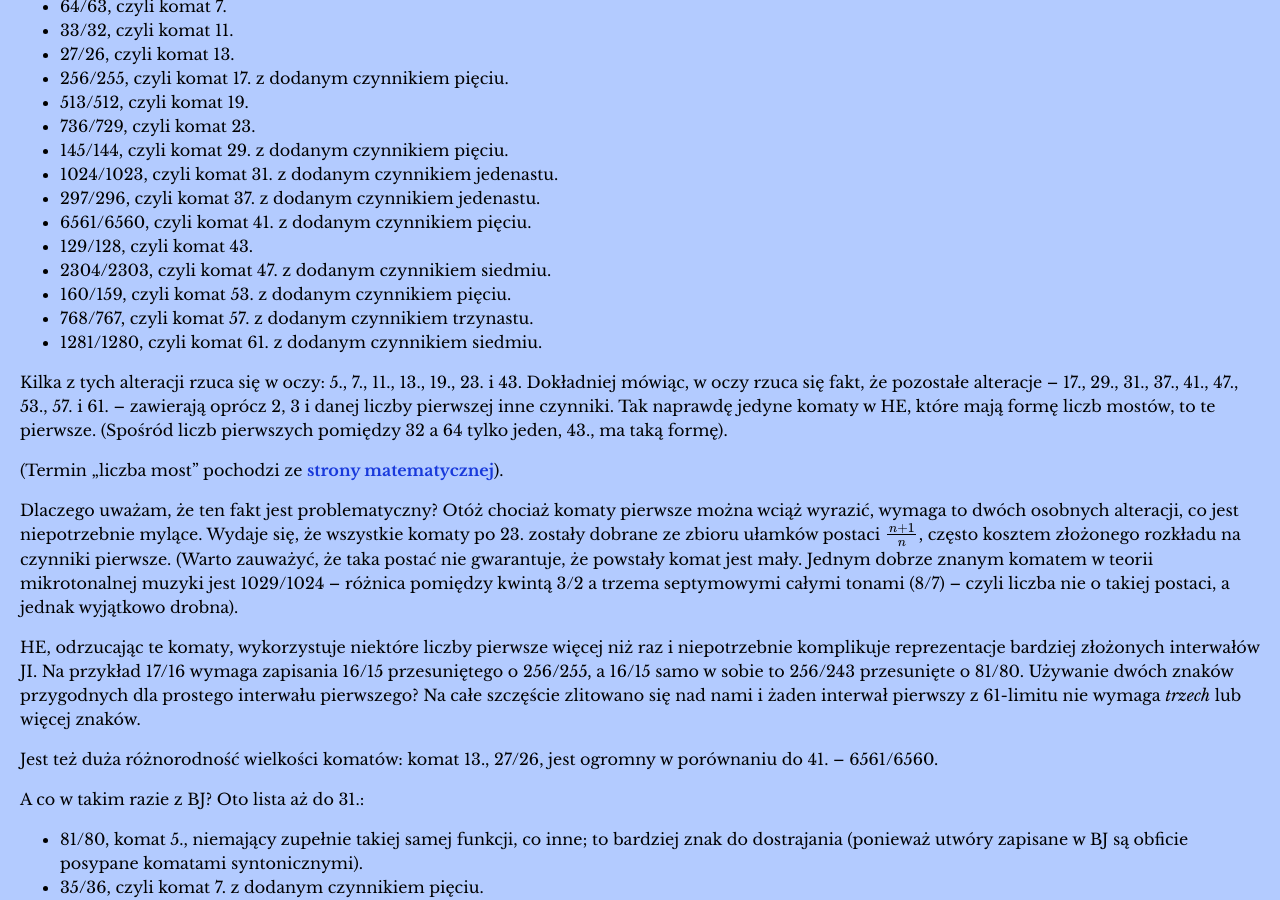
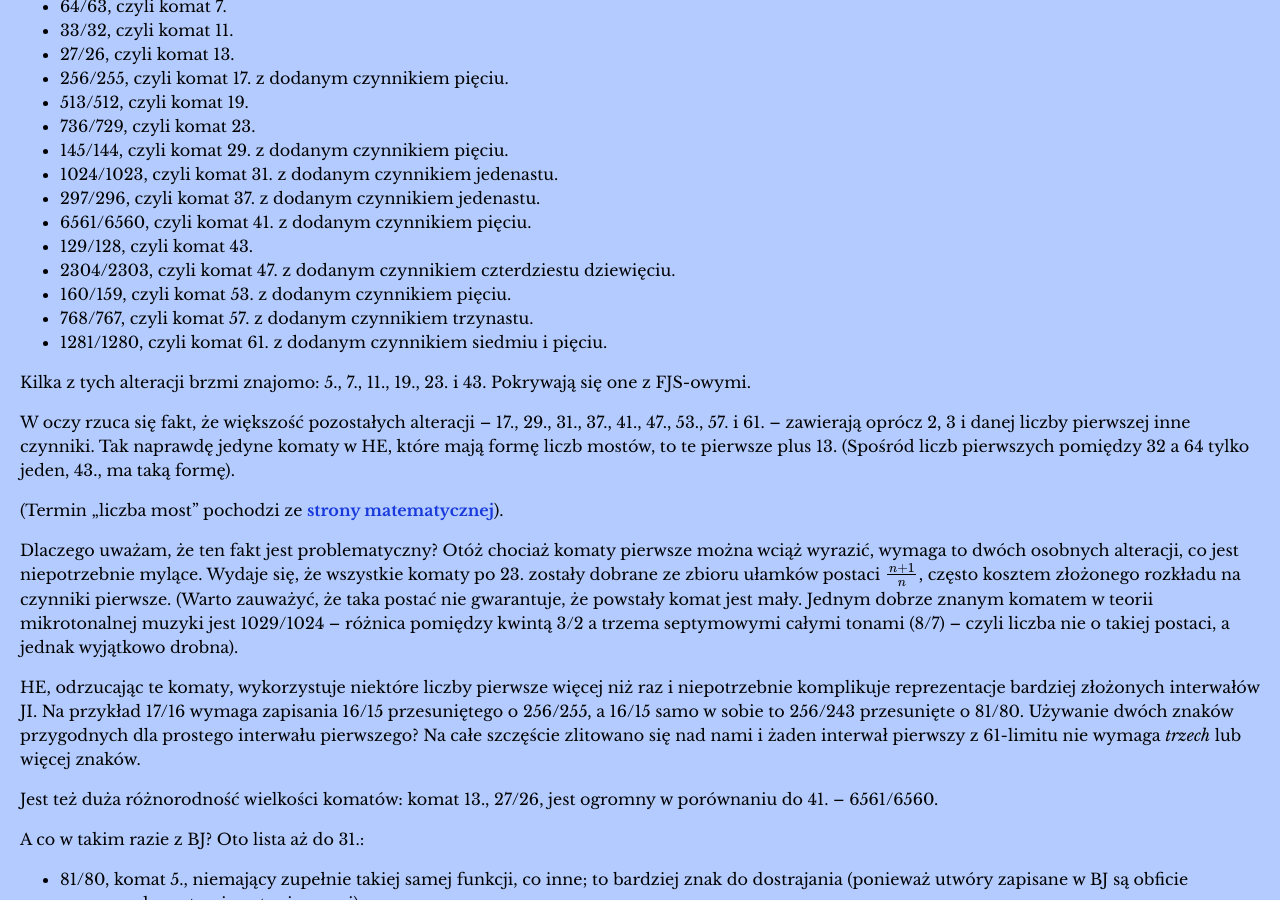
Before and after one commit to misotanni/misotanni.github.io, a Jekyll site: the page built from fjs/pl/compare.md, in a window 1280 px wide and 900 px high, scrolled down 1736 px. Built offline with Jekyll 4.4.1, drawn with Linux system fonts in a browser that asks for light colours; our own code applies the rules of GitHub Pages for plain Markdown files; formulas are drawn with MathJax 3.

Commit message:
galfi gasnu

```diff
--- a/fjs/pl/compare.md
+++ b/fjs/pl/compare.md
@@ -60,12 +60,14 @@ Oto lista aż do komatu 61. dla HE:
 - 297/296, czyli komat 37. z dodanym czynnikiem jedenastu.
 - 6561/6560, czyli komat 41. z dodanym czynnikiem pięciu.
 - 129/128, czyli komat 43.
-- 2304/2303, czyli komat 47. z dodanym czynnikiem siedmiu.
+- 2304/2303, czyli komat 47. z dodanym czynnikiem czterdziestu dziewięciu.
 - 160/159, czyli komat 53. z dodanym czynnikiem pięciu.
 - 768/767, czyli komat 57. z dodanym czynnikiem trzynastu.
-- 1281/1280, czyli komat 61. z dodanym czynnikiem siedmiu.
+- 1281/1280, czyli komat 61. z dodanym czynnikiem siedmiu i pięciu.
 
-Kilka z tych alteracji rzuca się w oczy: 5., 7., 11., 13., 19., 23. i 43. Dokładniej mówiąc, w oczy rzuca się fakt, że pozostałe alteracje – 17., 29., 31., 37., 41., 47., 53., 57. i 61. – zawierają oprócz 2, 3 i danej liczby pierwszej inne czynniki. Tak naprawdę jedyne komaty w HE, które mają formę liczb mostów, to te pierwsze. (Spośród liczb pierwszych pomiędzy 32 a 64 tylko jeden, 43., ma taką formę).
+Kilka z tych alteracji brzmi znajomo: 5., 7., 11., 19., 23. i 43. Pokrywają się one z FJS-owymi.
+
+W oczy rzuca się fakt, że większość pozostałych alteracji – 17., 29., 31., 37., 41., 47., 53., 57. i 61. – zawierają oprócz 2, 3 i danej liczby pierwszej inne czynniki. Tak naprawdę jedyne komaty w HE, które mają formę liczb mostów, to te pierwsze plus 13. (Spośród liczb pierwszych pomiędzy 32 a 64 tylko jeden, 43., ma taką formę).
 
 (Termin „liczba most” pochodzi ze [strony matematycznej](math.html)).
 
```
Also changed, not shown: fjs/de/compare.md (+2 -2 lines), fjs/en/compare.md (+2 -2 lines), fjs/fr/compare.md (+2 -2 lines).
